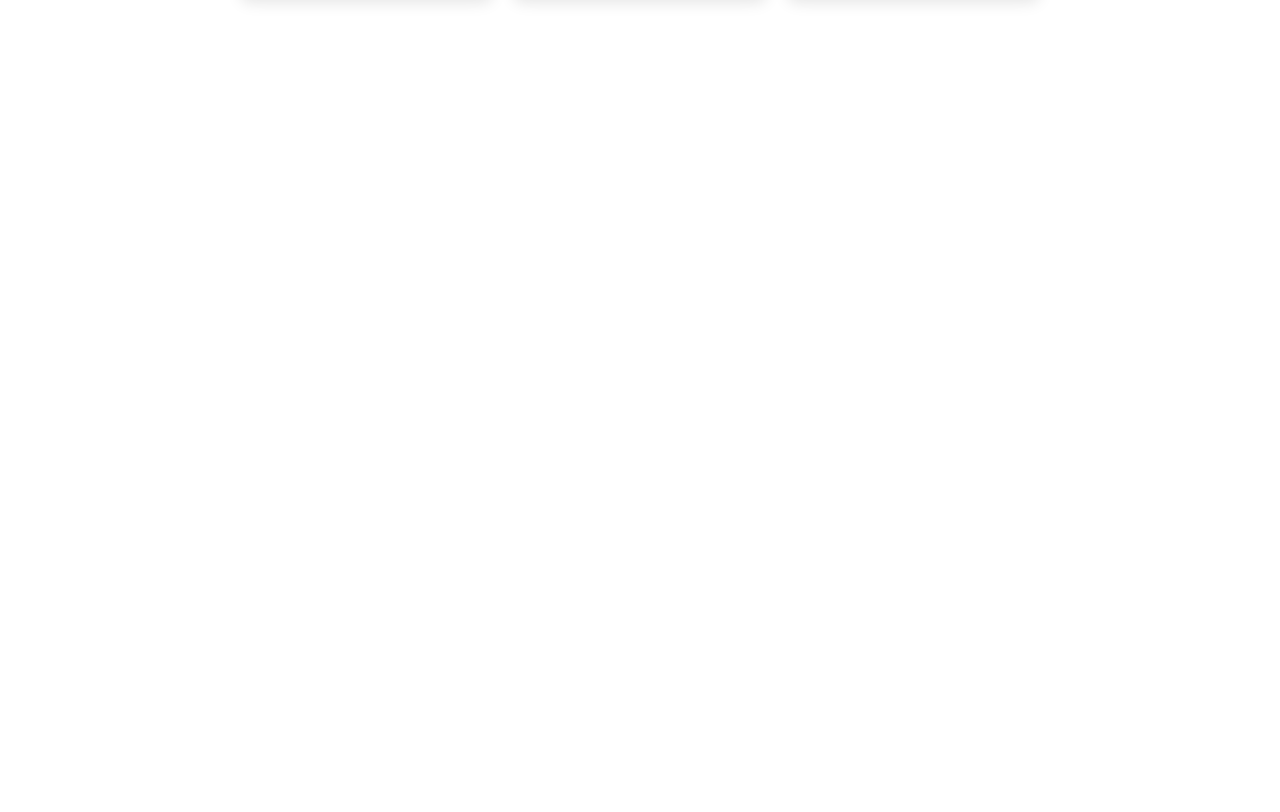
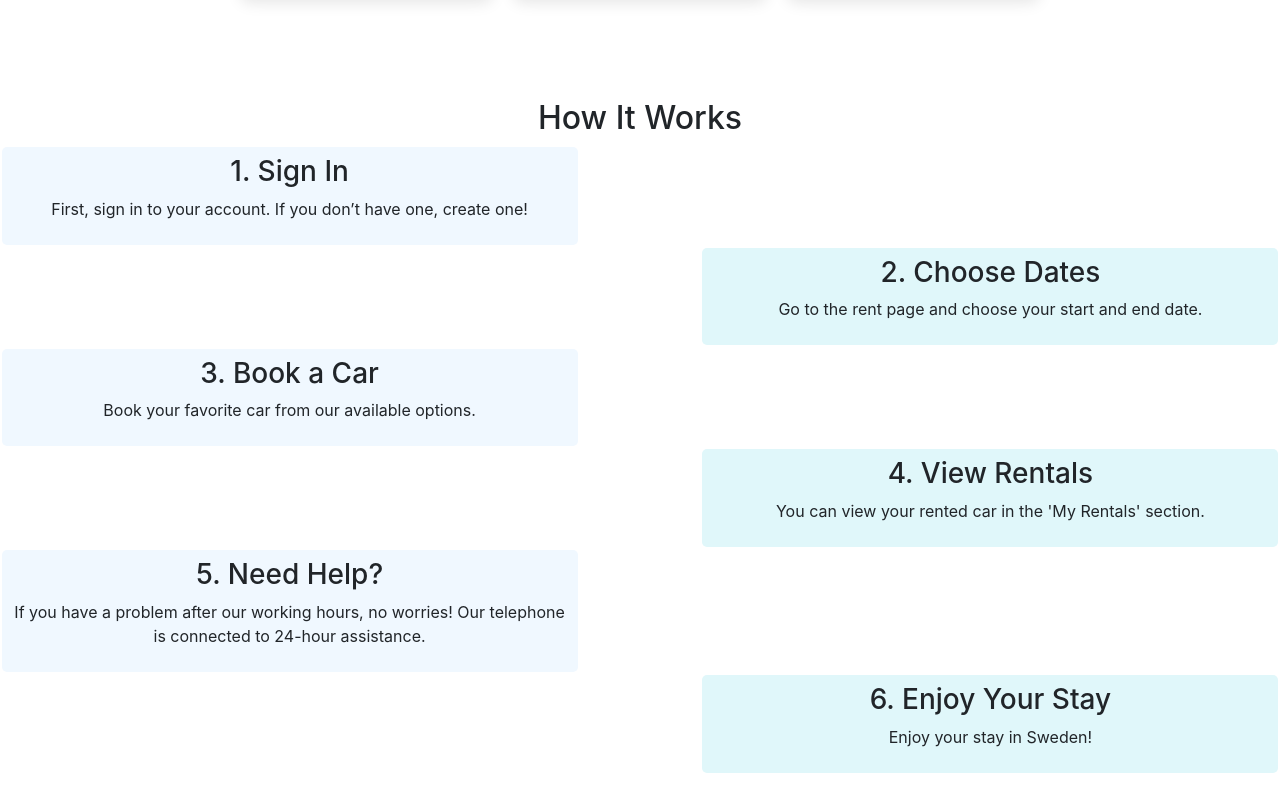
Before and after one commit to Yuss76A/Highway-to-Rent, a React (Create React App) app: page / in a window 1280 px wide. Shown: the part 1780-2592 px from the top of the page. Before the commit the page ends 1879 px from the top, so only its background shows below. Built offline with nearby package versions, Linux system fonts and the light colour scheme.

Commit message:
Updated 'How It Works' section with steps for account sign-in and rentals in AboutUs.js file

```diff
--- a/src/pages/AboutUs.js
+++ b/src/pages/AboutUs.js
@@ -6,23 +6,55 @@ const AboutUs = () => {
     return (
         <>
             <div className={styles['image-container']}>
-                <img src={backgroundImage} alt="Background" className={styles['background-image']} />
+                <img
+                    src={backgroundImage}
+                    alt="Background"
+                    className={styles['background-image']}
+                />
             </div>
+
             <div className={styles['about-us-container']}>
                 <h1 className={styles['about-us-title']}>About Us</h1>
                 <div className={styles['about-us-content']}>
-                    <p>Welcome to Happy Rental! Founded in 2022 in the picturesque city of Jönköping, Sweden, our mission is simple: to provide visitors with the freedom to explore the stunning region of Småland. Jönköping, known for its scenic lakes and rich cultural heritage, serves as the perfect backdrop for your adventures.</p>
-                    <p>At Happy Rental, we believe that discovering the beauty of Småland should be accessible to everyone. What started as a humble operation with just two cars has blossomed into a diverse fleet of six vehicles, and we’re thrilled to announce that we're expecting three more cars to join our collection soon!</p>
-                    <p>Our dedicated team of 15 passionate individuals is here to support you every step of the way. We pride ourselves on offering exceptional customer service, with 24-hour assistance available to address any questions or issues that may arise during your rental journey. Your satisfaction is our top priority, and we strive to ensure a seamless experience for all our customers.</p>
-                    <p>In addition to our growth in vehicles, we're excited about our plans for the near future. We aim to open a new office in the beautiful city of Umeå, where we will offer an additional fleet of four cars, making it even easier for visitors to access this stunning part of Sweden.</p>
-                    <p>Whether you're planning a family getaway, a romantic retreat, or an adventure with friends, we're here to help you create unforgettable memories in Småland and beyond. Join us on this journey, and let Happy Rental be a part of your exploration.</p>
                     <p>
-                        You can find our offices at Dvärggatan 15, 553 02 Jönköping. Our telephone number is 073-4587898. Our offices are open from 7 in the morning until 16:30. Please visit our <a href="/booking">rent page</a> for more information.
+                        Welcome to Happy Rental! Founded in 2022 in the picturesque city of Jönköping, Sweden,
+                        our mission is simple: to provide visitors with the freedom to explore the stunning
+                        region of Småland. Jönköping, known for its scenic lakes and rich cultural heritage,
+                        serves as the perfect backdrop for your adventures.
+                    </p>
+                    <p>
+                        At Happy Rental, we believe that discovering the beauty of Småland should be accessible
+                        to everyone. What started as a humble operation with just two cars has blossomed into
+                        a diverse fleet of six vehicles, and we're thrilled to announce that we're expecting
+                        three more cars to join our collection soon!
+                    </p>
+                    <p>
+                        Our dedicated team of 15 passionate individuals is here to support you every step of
+                        the way. We pride ourselves on offering exceptional customer service, with 24-hour
+                        assistance available to address any questions or issues that may arise during your
+                        rental journey. Your satisfaction is our top priority, and we strive to ensure a
+                        seamless experience for all our customers.
+                    </p>
+                    <p>
+                        In addition to our growth in vehicles, we're excited about our plans for the near
+                        future. We aim to open a new office in the beautiful city of Umeå, where we will
+                        offer an additional fleet of four cars, making it even easier for visitors to access
+                        this stunning part of Sweden.
+                    </p>
+                    <p>
+                        Whether you're planning a family getaway, a romantic retreat, or an adventure with
+                        friends, we're here to help you create unforgettable memories in Småland and beyond.
+                        Join us on this journey, and let Happy Rental be a part of your exploration.
+                    </p>
+                    <p>
+                        You can find our offices at Dvärggatan 15, 553 02 Jönköping. Our telephone number is
+                        073-4587898. Our offices are open from 7 in the morning until 16:30. Please visit our
+                        <a href="/booking"> rent page</a> for more information.
                     </p>
                 </div>
             </div>
 
-            {/* Notable Achievements Section - outside About Us container */}
+            {/* Notable Achievements Section */}
             <div className={styles['achievements-section']}>
                 <div className={styles['achievement']}>
                     <h3>2022</h3>
@@ -49,9 +81,39 @@ const AboutUs = () => {
                     <p>Launched an initiative to promote sustainable tourism within the Småland region!</p>
                 </div>
             </div>
+
+            {/* Rental Process Section */}
+            <div className={styles['rental-process']}>
+                <h2>How It Works</h2>
+                <div className={styles['process-steps']}>
+                    <div className={styles['process-step-left']}>
+                        <h3>1. Sign In</h3>
+                        <p>First, sign in to your account. If you don’t have one, create one!</p>
+                    </div>
+                    <div className={styles['process-step-right']}>
+                        <h3>2. Choose Dates</h3>
+                        <p>Go to the rent page and choose your start and end date.</p>
+                    </div>
+                    <div className={styles['process-step-left']}>
+                        <h3>3. Book a Car</h3>
+                        <p>Book your favorite car from our available options.</p>
+                    </div>
+                    <div className={styles['process-step-right']}>
+                        <h3>4. View Rentals</h3>
+                        <p>You can view your rented car in the 'My Rentals' section.</p>
+                    </div>
+                    <div className={styles['process-step-left']}>
+                        <h3>5. Need Help?</h3>
+                        <p>If you have a problem after our working hours, no worries! Our telephone is connected to 24-hour assistance.</p>
+                    </div>
+                    <div className={styles['process-step-right']}>
+                        <h3>6. Enjoy Your Stay</h3>
+                        <p>Enjoy your stay in Sweden!</p>
+                    </div>
+                </div>
+            </div>
         </>
     );
 };
 
-
 export default AboutUs;
--- a/src/styles/AboutUs.module.css
+++ b/src/styles/AboutUs.module.css
@@ -72,13 +72,46 @@
     color: #555;
 }
 
+.rental-process {
+    margin: 2rem 0;
+    text-align: center;
+    padding-bottom: 6rem; /* Ensure spacing between the rental process and footer */
+}
+
+.process-steps {
+    display: flex;
+    flex-direction: column;
+    align-items: center;
+}
+
+.process-step-left, .process-step-right {
+    width: 45%;
+    margin: 0.1rem; /* Reduced margin to bring steps closer together */
+    padding: 0.5rem;
+    border-radius: 5px;
+}
+
+.process-step-left {
+    background-color: #f0f8ff;
+    align-self: flex-start;
+}
+
+.process-step-right {
+    background-color: #e0f7fa;
+    align-self: flex-end;
+}
+
+h3 {
+    margin-bottom: 0.5rem;
+}
+
 /* Add media queries for responsive design */
 @media (max-width: 600px) {
     .achievements-section {
-        flex-direction: column; /* Stack achievements vertically on small screens */
+        flex-direction: column;
     }
 
     .achievement {
-        margin: 10px 0; /* Vertical spacing on small screens */
+        margin: 10px 0;
     }
 }
```
